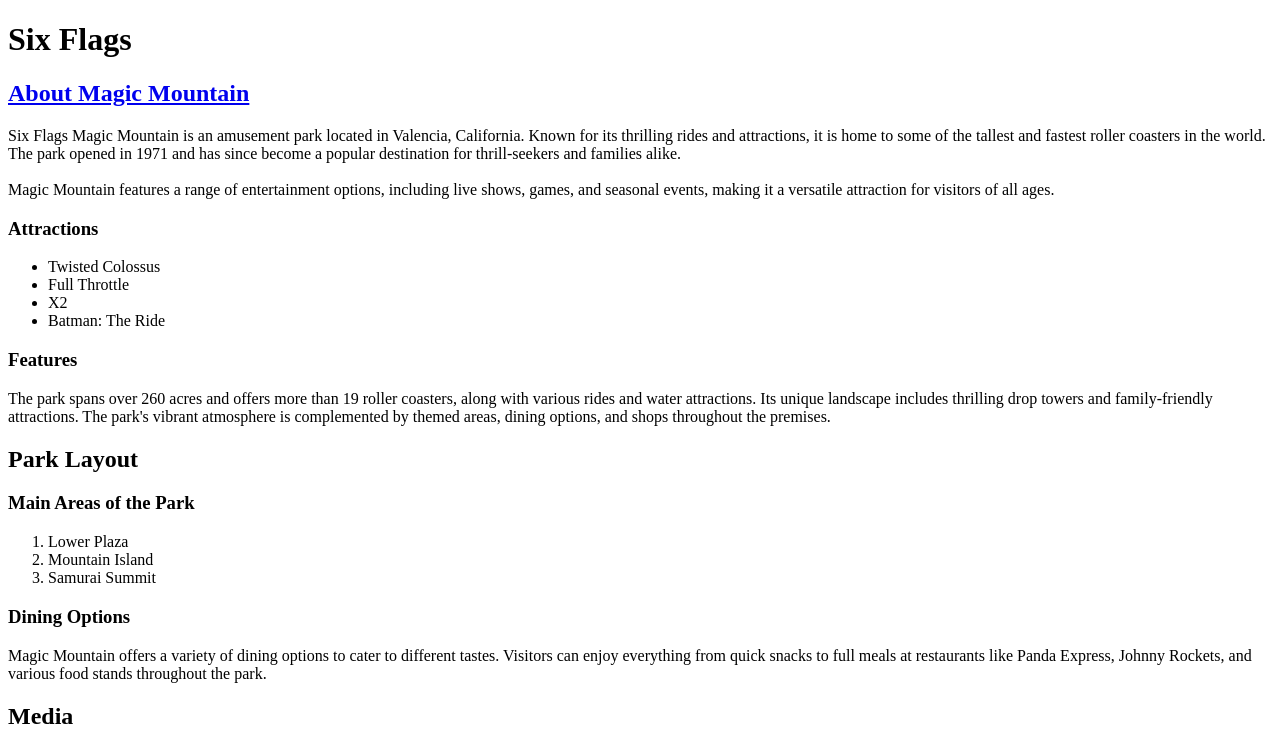
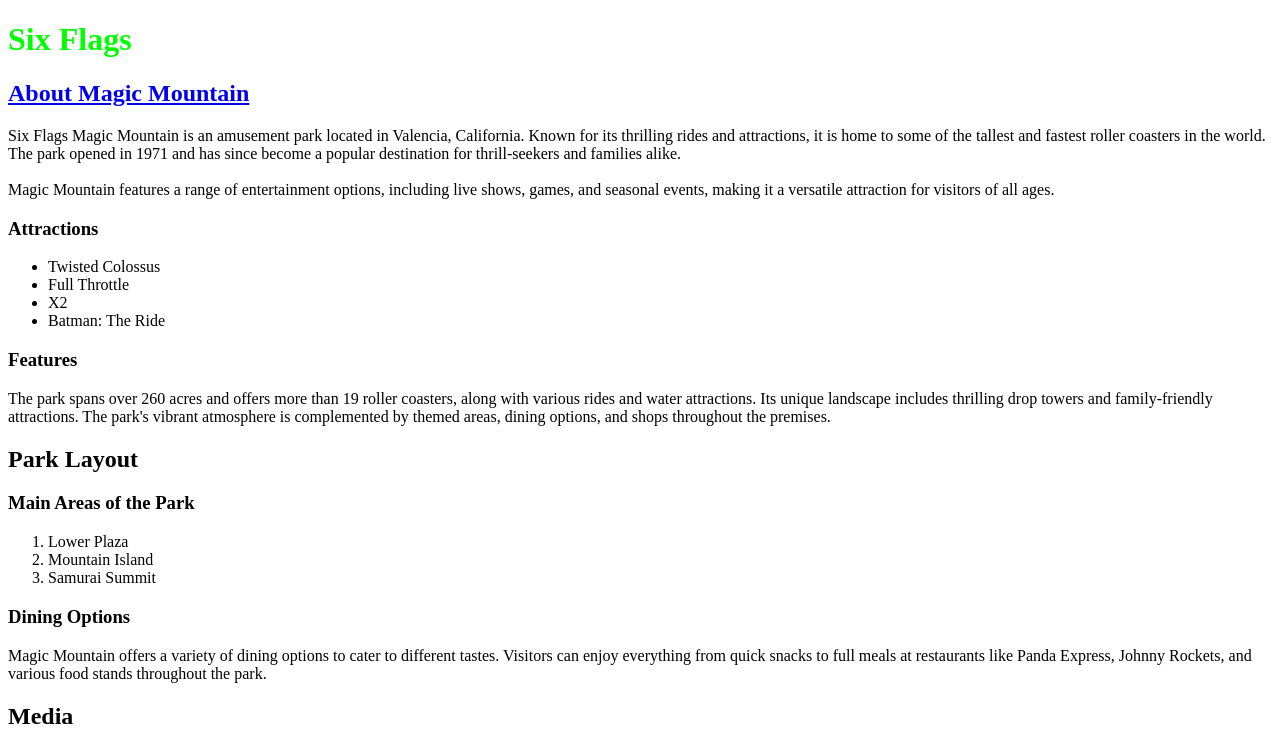
Before and after one commit to andreelizalde-netizen/WebsiteProject, a plain HTML site: page index.html in a window 1280 px wide. Shown: the top 746 px of the page. Drawn offline with Linux system fonts and the light colour scheme; grey boxes are pictures that could not be loaded.

Commit message:
Update index.html

```diff
--- a/index.html
+++ b/index.html
@@ -1,11 +1,16 @@
 <!DOCTYPE html>
 <html>
-<body>
-  <title>Six Flags Magic Mountaim</title>
-  <h1>Six Flags</h1>
-  <div id="introduction">
-    <h2><a href="https://www.sixflags.com/magicmountain">About Magic Mountain</a></h2>
-
+  <head>
+    <title>Magic Mountain</title>
+    <link href='style.css' type='text/css' rel='stylesheet' />
+  </head>
+  <body>
+    <title>Six Flags Magic Mountaim</title>
+    <h1>Six Flags</h1>
+    <div id="introduction">
+      <h2><a href="https://www.sixflags.com/magicmountain">About Magic Mountain</a></h2>
+  </body>
+</html>
     <p>Six Flags Magic Mountain is an amusement park located in Valencia, California. Known for its thrilling rides and attractions, it is home to some of the tallest and fastest roller coasters in the world. The park opened in 1971 and has since become a popular destination for thrill-seekers and families alike.<br /><br /> Magic Mountain features a range of entertainment options, including live shows, games, and seasonal events, making it a versatile attraction for visitors of all ages.</p>
     <h3>Attractions</h3>
     <ul>
```
